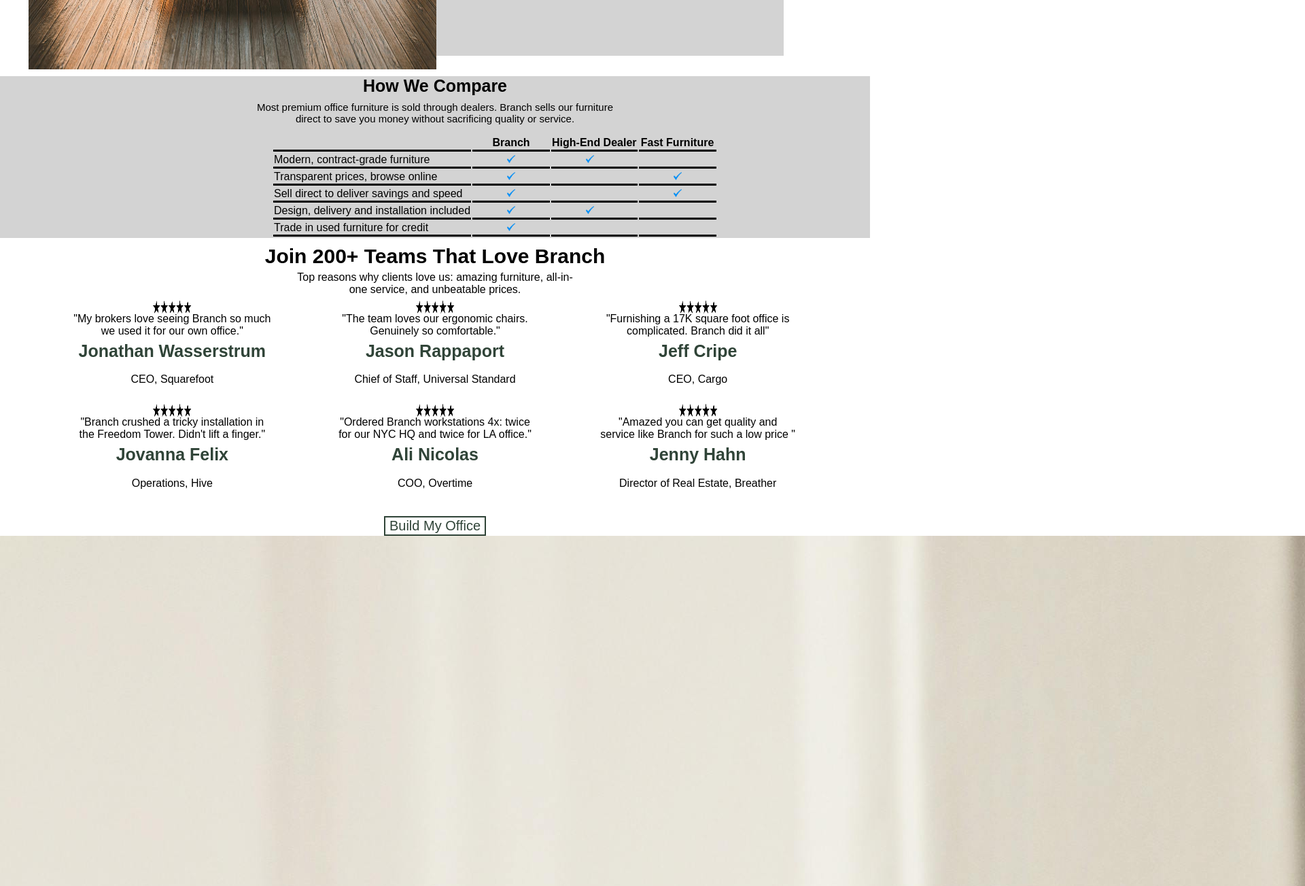
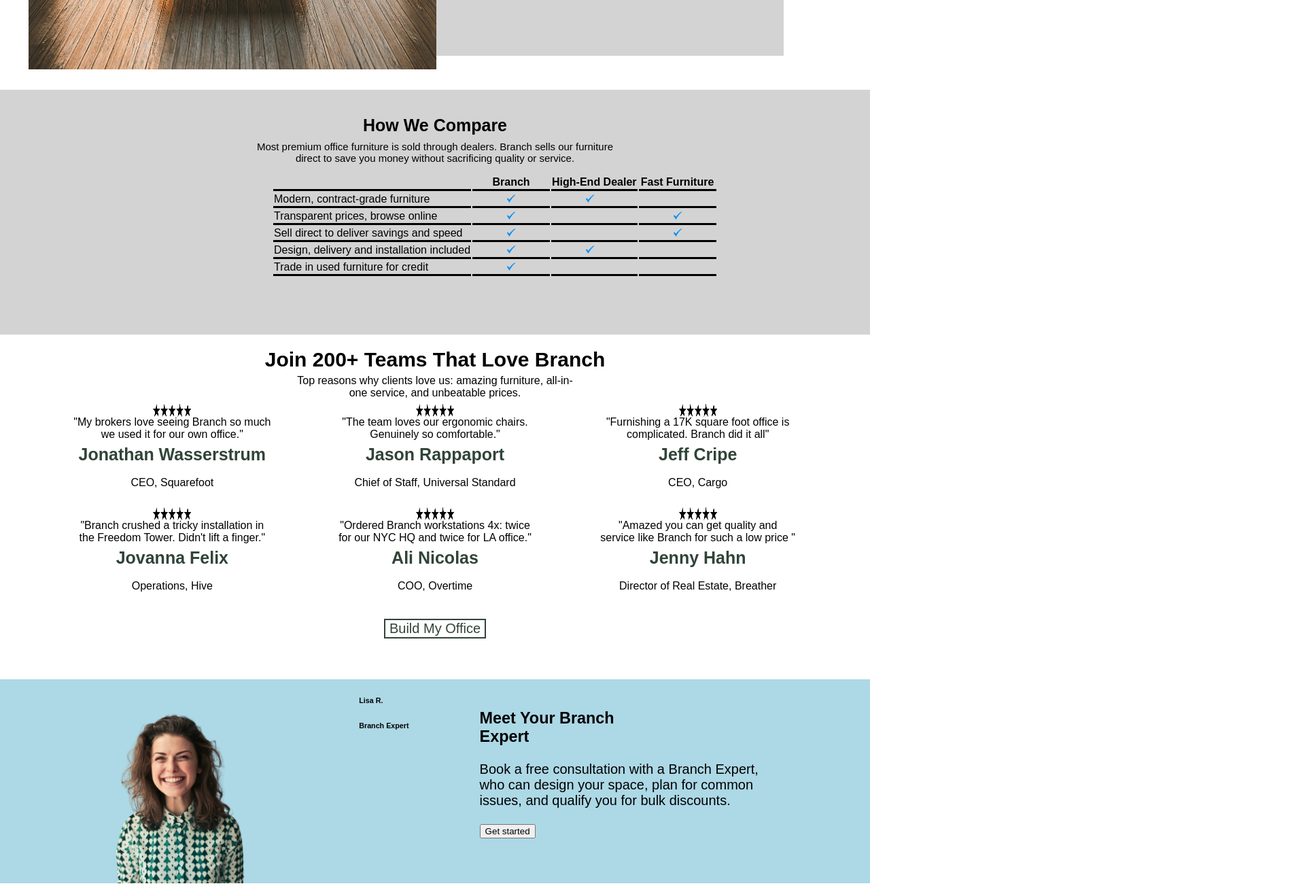
Before and after one commit to BenStephen23/Class1, a plain HTML site: page CSS/branch.html in a window 1280 px wide. Shown: the part 3140-4443 px from the top of the page at 68% size, 1920 px wide, since content can reach past the window. Drawn offline with Linux system fonts and the light colour scheme.

Commit message:
expert done

```diff
--- a/CSS/branch.css
+++ b/CSS/branch.css
@@ -292,12 +292,14 @@
     /* text-align: center; */
     margin-top: 50px;
     background-color: lightgrey;
-    padding-top: -20px;
+    padding: 5px 0;
+
+    height: 350px;
 }
 
 .compare h4 {
     font-size: 25px;
-    margin-top: -20px;
+    /* margin-top: 100px; */
     text-align: center;
 }
 
@@ -324,6 +326,7 @@
 
 .rating {
     text-align: center;
+    padding: 10px 0;
 }
 
 .rating > h3 {
@@ -366,7 +369,25 @@
     border: 2px solid #304438;
 }
 
+.expert {
+    background-color: lightblue;
+    height: 300px !important;
+    margin-top: 50px;
+    display: flex;
+    justify-content: space-evenly;
+}
 
+.expert img {
+    height: 300px !important;
+    width: 200px !important;
+
+}
+
+.exp-text {
+    font-size: 20px;
+    margin-top: 20px;
+    margin-left: -60px;
+}
 /*
 .float1 {
     position: absolute;
--- a/CSS/branch.html
+++ b/CSS/branch.html
@@ -202,11 +202,15 @@
         <button>Build My Office</button>
     </div>
 
-    <div>
-        <img src="branchimg/human.jpg" alt="">
-        <span>
+    <div class="expert">
+        <img src="branchimg/human-removebg-preview.png" alt="">
+        <span class="exp-para">
+            <h6><strong>Lisa R.</strong></h6><h6><strong>Branch Expert</strong></h6>
+        </span>
+        <span class="exp-text">
             <h3>Meet Your Branch <br>Expert</h3>
-            <p>Book a free consultation with a Branch Expert,<br>who can design your space, plan for common <br>issues, and qualify you for bulk discounts</p>
+            <p>Book a free consultation with a Branch Expert,<br>who can design your space, plan for common <br>issues, and qualify you for bulk discounts.</p>
+            <button>Get started</button>
         </span>
     </div>
 
```
Also changed, not shown: CSS/branchimg/human-removebg-preview.png (added).
